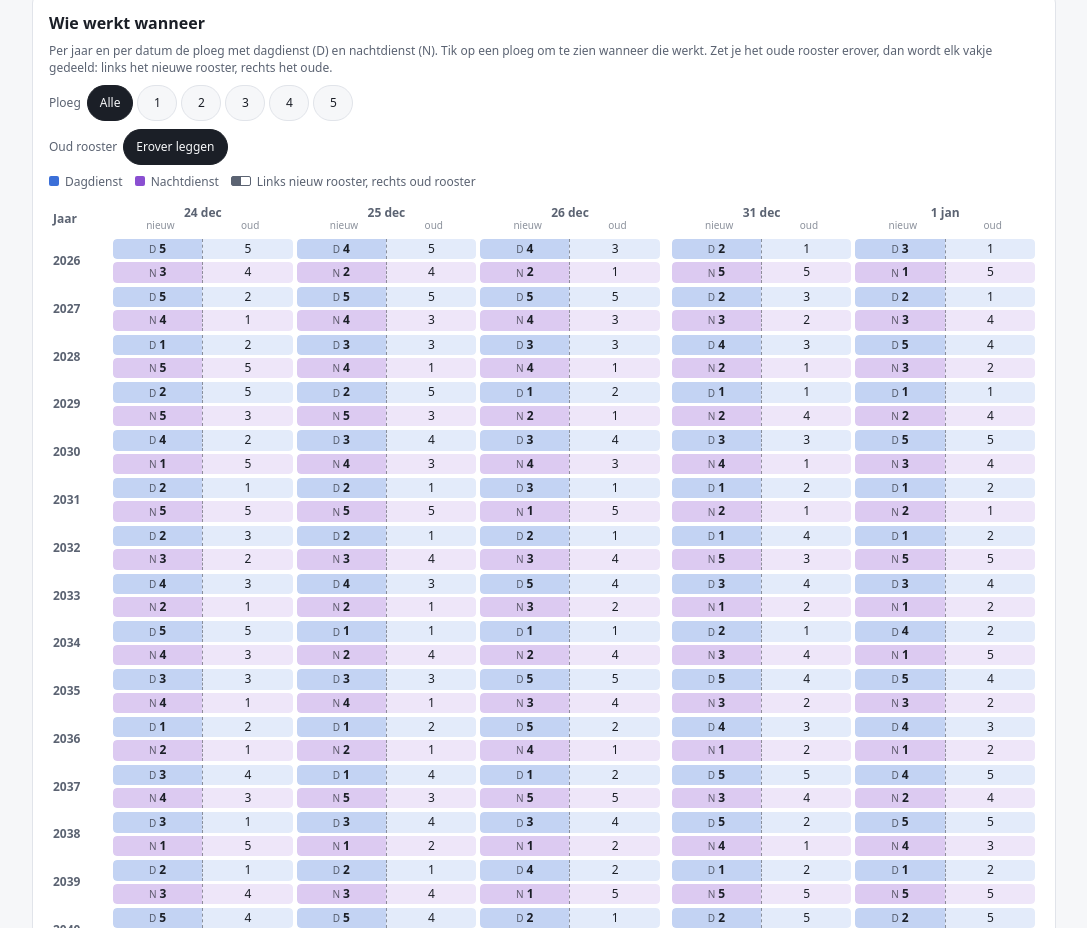
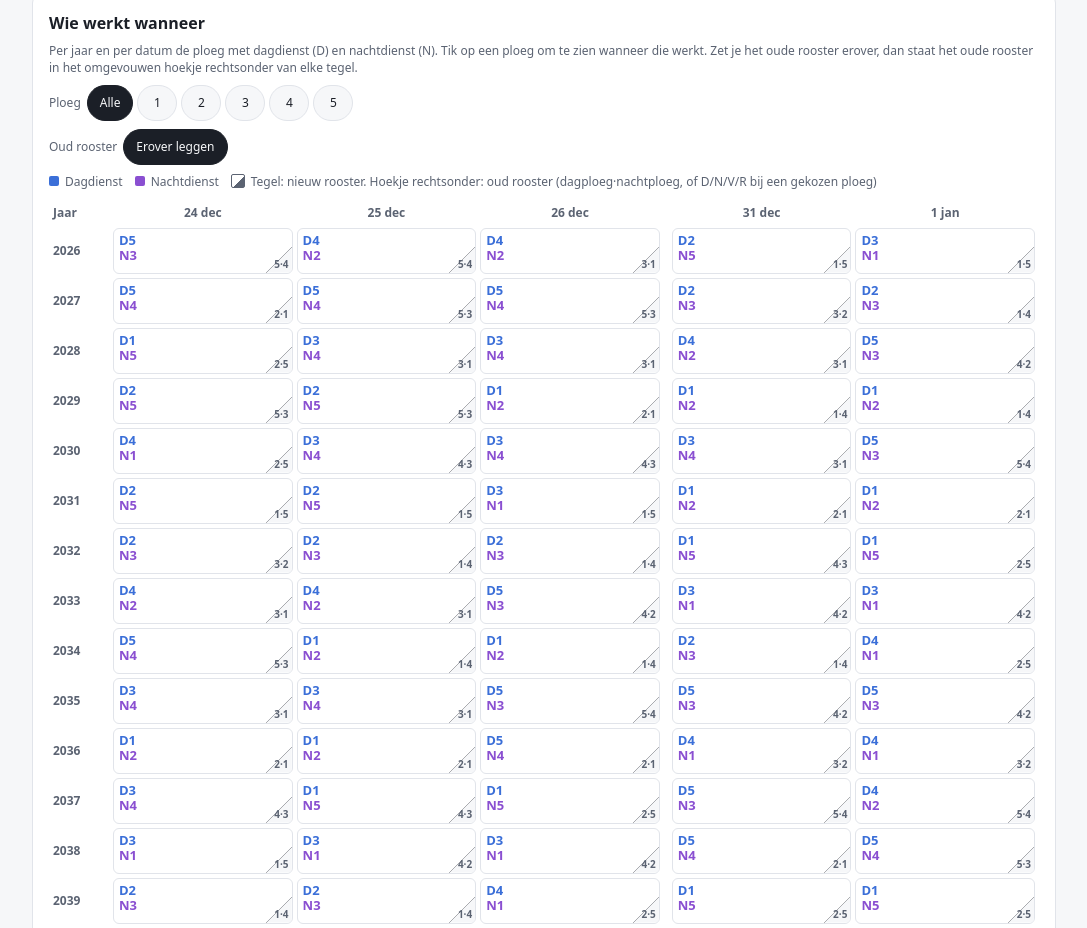
Before and after one commit to hermanvandenberg/Bison-Feestdagenrooster, a plain HTML site: page index.html in a window 1280 px wide. Shown: the part 1375-2303 px from the top of the page, without its empty margins (96-1183 px from the left). Drawn offline with nearby package versions, Linux system fonts and the light colour scheme.

Commit message:
Wie werkt wanneer: oud rooster als omgevouwen hoekje in de tegel
Co-Authored-By: Claude Opus 5.5 <noreply@anthropic.com>
Claude-Session: https://claude.ai/code/session_019q3L3vFfpr87ojSBKZZ962

```diff
--- a/index.html
+++ b/index.html
@@ -228,17 +228,17 @@ body { margin: 0; background: var(--color-bg); color: var(--color-fg); font-fami
 .bx-strip { display: flex; flex-wrap: wrap; gap: 2px; font-family: ui-monospace, SFMono-Regular, Menlo, Consolas, monospace; font-size: 11px; }
 .bx-strip span { width: 18px; text-align: center; border-radius: 3px; padding: 2px 0; }
 .bx-strip span.is-anker { box-shadow: inset 0 0 0 2px var(--color-fg); }
-.bx-chip.is-split { padding: 0; gap: 0; align-items: stretch; overflow: hidden; }
-.bx-half { flex: 1 1 50%; display: flex; align-items: center; justify-content: center; padding: 3px 0; min-width: 0; border-radius: 4px; }
-.bx-half.is-oud { border-left: 1px dashed color-mix(in srgb, var(--color-fg) 45%, transparent); border-radius: 0 4px 4px 0; }
-.bx-half.is-nieuw { border-radius: 4px 0 0 4px; }
-.bx .bx-half b { font-weight: 600; }
-.bx .bx-half.is-oud b { font-weight: 400; }
-.bx-half.is-dim { opacity: .15; }
-.bx-half.is-hit { box-shadow: inset 0 0 0 2px var(--color-fg); }
-@media (min-width: 640px) { .bx-cell.is-split { flex-direction: column; gap: 3px; } }
-.bx-hsub { display: flex; justify-content: space-around; font-weight: 400; font-size: 10px; opacity: .7; }
-.bx-sw.bx-sw-ik { width: 20px; background: linear-gradient(90deg, var(--color-fg-muted) 0 50%, transparent 50%); border: 1px solid var(--color-fg-muted); box-sizing: border-box; }
+.bx-ft { position: relative; flex: 1 1 auto; width: 100%; height: 48px; border-radius: 6px; border: 1px solid var(--color-border-line); background: var(--color-panel); overflow: hidden; font-variant-numeric: tabular-nums; color: var(--color-fg); }
+.bx-ft > * { position: absolute; }
+.bx-ft-bg { inset: 0; }
+.bx-ft-n { left: 5px; top: 4px; font-size: 12px; line-height: 1.2; font-weight: 600; }
+.bx-ft-n.is-groot { font-size: 18px; font-weight: 700; left: 7px; top: 3px; }
+.bx-ft-c { right: 0; bottom: 0; width: 26px; height: 26px; clip-path: polygon(100% 0, 100% 100%, 0 100%); background: var(--color-bg); }
+.bx-ft svg { right: 0; bottom: 0; width: 26px; height: 26px; }
+.bx-ft-o { right: 3px; bottom: 2px; font-size: 9px; color: var(--color-fg-muted); font-weight: 600; }
+.bx-ft-o.is-groot { font-size: 11px; color: var(--color-fg); font-weight: 700; right: 4px; }
+@media (min-width: 640px) { .bx-ft { height: 44px; } .bx-ft-n { font-size: 13px; } .bx-ft-o { font-size: 10px; } }
+.bx-sw.bx-sw-ik { width: 14px; height: 14px; background: linear-gradient(135deg, transparent 0 55%, var(--color-fg-muted) 55%); border: 1px solid var(--color-fg-muted); box-sizing: border-box; }
 [data-dash-source-state=refreshing] { opacity: .5; transition: opacity var(--cds-dur-slow); }
 [data-dash-source-state=empty] { color: transparent; }
 </style>
@@ -341,7 +341,7 @@ body { margin: 0; background: var(--color-bg); color: var(--color-fg); font-fami
 
   <section class="bx-card" id="per-jaar">
     <h2>Wie werkt wanneer</h2>
-    <p class="bx-note">Per jaar en per datum de ploeg met dagdienst (D) en nachtdienst (N). Tik op een ploeg om te zien wanneer die werkt. Zet je het oude rooster erover, dan wordt elk vakje gedeeld: links het nieuwe rooster, rechts het oude.</p>
+    <p class="bx-note">Per jaar en per datum de ploeg met dagdienst (D) en nachtdienst (N). Tik op een ploeg om te zien wanneer die werkt. Zet je het oude rooster erover, dan staat het oude rooster in het omgevouwen hoekje rechtsonder van elke tegel.</p>
     <div class="bx-filter" role="group" aria-label="Kies ploeg">
       <span>Ploeg</span>
       <button type="button" class="bx-btn is-on" data-ploeg="" aria-pressed="true">Alle</button>
@@ -358,7 +358,7 @@ body { margin: 0; background: var(--color-bg); color: var(--color-fg); font-fami
     <ul class="bx-legend">
       <li><span class="bx-sw" data-sw="dag"></span>Dagdienst</li>
       <li><span class="bx-sw" data-sw="nacht"></span>Nachtdienst</li>
-      <li data-ik-legenda><span class="bx-sw bx-sw-ik"></span>Links nieuw rooster, rechts oud rooster</li>
+      <li data-ik-legenda><span class="bx-sw bx-sw-ik"></span>Tegel: nieuw rooster. Hoekje rechtsonder: oud rooster (dagploeg·nachtploeg, of D/N/V/R bij een gekozen ploeg)</li>
     </ul>
     <div class="bx-matrix dash-skeleton" data-draw="matrix" data-source="diensten"></div>
     <p class="bx-note">Aanname: de 5-weekse cyclus uit het rooster van 2027 loopt elk jaar ongewijzigd door, zonder ruilen of verlof.</p>
@@ -803,7 +803,6 @@ dash.calc('boef', {
     DATES.forEach((dt, i) => {
       if (i === 3) add(hr, 'th', '');
       const th = add(hr, 'th', dt);
-      if (split) { const sub = document.createElement('span'); sub.className = 'bx-hsub'; sub.innerHTML = '<span>nieuw</span><span>oud</span>'; th.appendChild(sub); }
     });
     const body = tbl.createTBody();
     const tint = (c) => `color-mix(in srgb, ${c} 30%, transparent)`;
@@ -814,36 +813,49 @@ dash.calc('boef', {
         if (i === 3) add(tr, 'td', '');
         const rs = (by.get(jaar) && by.get(jaar).get(dt)) || [];
         const td = document.createElement('td');
-        const cell = document.createElement('div'); cell.className = split ? 'bx-cell is-split' : 'bx-cell';
+        const cell = document.createElement('div'); cell.className = 'bx-cell';
         const wd = rs[0] ? WD[new Date(rs[0].datum + 'T12:00:00').getDay()] : '';
         const datum = dt === '1 jan' ? Number(jaar) + 1 : jaar;
         const oud = split && rs[0] ? [1, 2, 3, 4, 5].map((p) => [String(p), mijnCode(rs[0].datum, p)]) : null;
-        [['Dag', 'D', DAG()], ['Nacht', 'N', NACHT()]].forEach(([dienst, code, col]) => {
+        if (oud) {
+          const nieuw = (c) => rs.filter((r) => r.dienst === c).map((r) => String(r.ploeg));
+          const oudP = (c) => oud.filter(([, x]) => x === c).map(([p]) => p);
+          const KL = { D: DAG(), N: NACHT(), R: 'var(--color-fg-muted)' };
+          const NAAM = { D: 'dagdienst', N: 'nachtdienst', V: 'vrij', R: 'reserve' };
+          const ft = document.createElement('div'); ft.className = 'bx-ft';
+          const mk = (cls, txt) => { const e = document.createElement('div'); e.className = cls; if (txt != null) e.textContent = txt; return e; };
+          const lijn = '<svg viewBox="0 0 26 26" aria-hidden="true"><line x1="0" y1="26" x2="26" y2="0" stroke="currentColor" stroke-opacity=".35"/></svg>';
+          if (!gekozen) {
+            const n = mk('bx-ft-n');
+            const sd = document.createElement('span'); sd.textContent = 'D' + (nieuw('Dag').join(',') || '–'); sd.style.color = DAG();
+            const sn = document.createElement('span'); sn.textContent = 'N' + (nieuw('Nacht').join(',') || '–'); sn.style.color = NACHT();
+            n.append(sd, document.createElement('br'), sn);
+            ft.append(n, mk('bx-ft-c'));
+            ft.insertAdjacentHTML('beforeend', lijn);
+            ft.append(mk('bx-ft-o', (oudP('D').join(',') || '–') + '·' + (oudP('N').join(',') || '–')));
+            ft.title = `${dt} ${datum} (${wd}). Nieuw: dag ploeg ${nieuw('Dag').join(', ')}, nacht ploeg ${nieuw('Nacht').join(', ')}. Oud: dag ploeg ${oudP('D').join(', ')}, nacht ploeg ${oudP('N').join(', ')}`;
+          } else {
+            const r = rs.find((x) => String(x.ploeg) === gekozen);
+            const cn = r ? ({ Dag: 'D', Nacht: 'N', Reserve: 'R', Vrij: 'V' })[r.dienst] : '–';
+            const co = (oud.find(([p]) => p === gekozen) || [])[1] || '–';
+            const bg = mk('bx-ft-bg'); if (KL[cn]) bg.style.background = tint(KL[cn]);
+            const c = mk('bx-ft-c'); c.style.background = KL[co] ? `color-mix(in srgb, ${KL[co]} 70%, var(--color-panel))` : 'var(--color-panel)';
+            ft.append(bg, mk('bx-ft-n is-groot', cn), c);
+            ft.insertAdjacentHTML('beforeend', lijn);
+            ft.append(mk('bx-ft-o is-groot', co));
+            ft.title = `${dt} ${datum} (${wd}), ploeg ${gekozen}. Nieuw: ${NAAM[cn] || '-'}. Oud: ${NAAM[co] || '-'}`;
+          }
+          cell.appendChild(ft);
+        }
+        if (!oud) [['Dag', 'D', DAG()], ['Nacht', 'N', NACHT()]].forEach(([dienst, code, col]) => {
           const ps = rs.filter((r) => r.dienst === dienst).map((r) => String(r.ploeg));
           const chip = document.createElement('div'); chip.className = 'bx-chip';
           const b = document.createElement('b'); b.textContent = ps.join(',') || '–';
-          if (!oud) {
-            chip.style.background = tint(col);
-            const i1 = document.createElement('i'); i1.textContent = code;
-            chip.append(i1, b);
-            chip.title = `${dt} ${datum} (${wd}): ${dienst.toLowerCase()}dienst ploeg ${ps.join(', ')}`;
-            if (gekozen) chip.classList.add(ps.includes(gekozen) ? 'is-hit' : 'is-dim');
-          } else {
-            const po = oud.filter(([, c]) => c === code).map(([p]) => p);
-            chip.classList.add('is-split');
-            const hn = document.createElement('span'); hn.className = 'bx-half is-nieuw'; hn.style.background = tint(col);
-            const i1 = document.createElement('i'); i1.textContent = code; i1.style.marginRight = '3px';
-            hn.append(i1, b);
-            const ho = document.createElement('span'); ho.className = 'bx-half is-oud'; ho.style.background = `color-mix(in srgb, ${col} 14%, transparent)`;
-            const bo = document.createElement('b'); bo.textContent = po.join(',') || '–';
-            ho.appendChild(bo);
-            if (gekozen) {
-              hn.classList.add(ps.includes(gekozen) ? 'is-hit' : 'is-dim');
-              ho.classList.add(po.includes(gekozen) ? 'is-hit' : 'is-dim');
-            }
-            chip.append(hn, ho);
-            chip.title = `${dt} ${datum} (${wd}), ${dienst.toLowerCase()}dienst: nieuw rooster ploeg ${ps.join(', ')}, oud rooster ploeg ${po.join(', ')}`;
-          }
+          chip.style.background = tint(col);
+          const i1 = document.createElement('i'); i1.textContent = code;
+          chip.append(i1, b);
+          chip.title = `${dt} ${datum} (${wd}): ${dienst.toLowerCase()}dienst ploeg ${ps.join(', ')}`;
+          if (gekozen) chip.classList.add(ps.includes(gekozen) ? 'is-hit' : 'is-dim');
           cell.appendChild(chip);
         });
         td.appendChild(cell); tr.appendChild(td);
```
Also changed, not shown: dashboard/index.html (+50 -38 lines), 1 other file.
